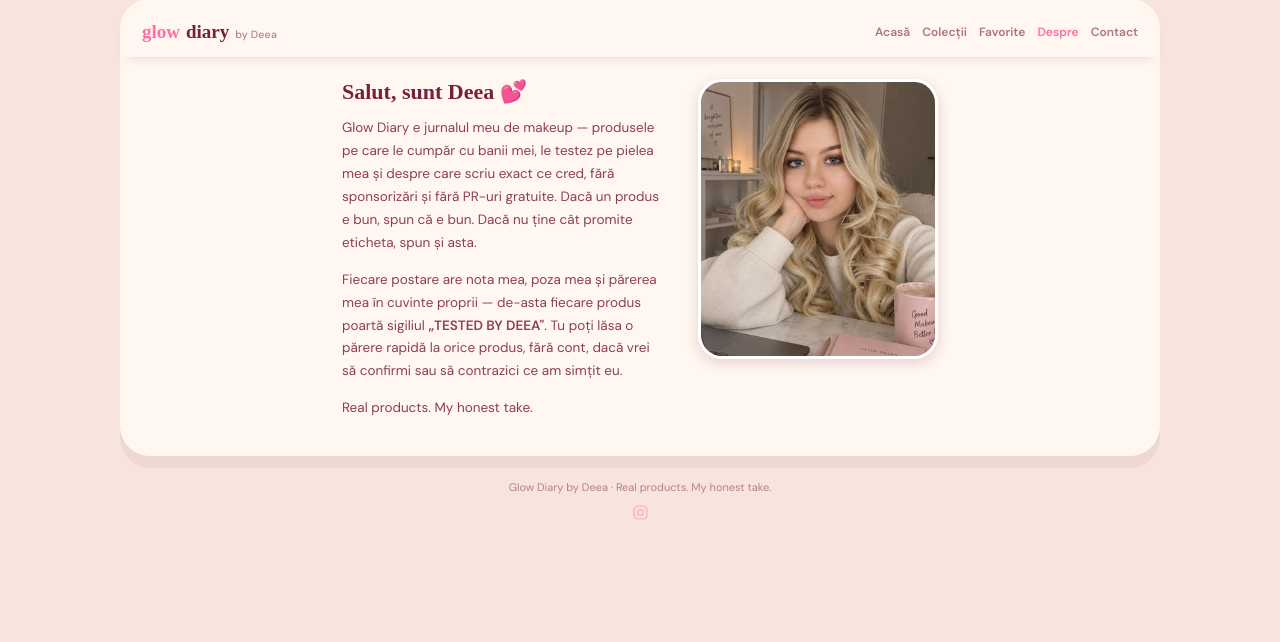
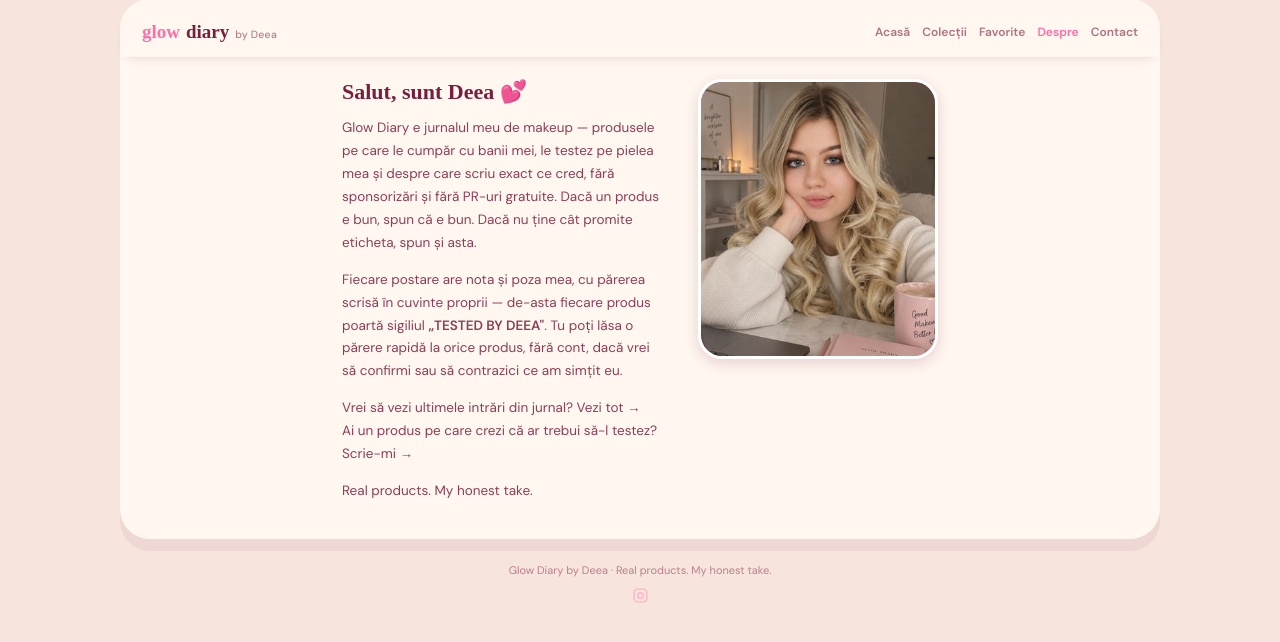
Before and after one commit to SanduAndreea22/Glow-Diary, a Django app: page /despre/ in a window 1280 px wide. Shown: the part 33-675 px from the top of the page. Run offline with Django 5.2, Linux system fonts and the light colour scheme; some web fonts are replaced.

Commit message:
Rezolvă găsirile din auditul de texte (Prompt 3/5)
- Acasă: "Las-o și pe-a ta la orice produs" -> "Lasă și tu o părere rapidă
  la orice produs" — clar de la prima citire ce anume se lasă
- Despre: "nota mea, poza mea și părerea mea" -> "nota și poza mea, cu
  părerea scrisă în cuvinte proprii" — elimină repetiția mecanică
- Despre: adăugat un CTA la final (link spre feed + spre Contact) —
  pagina nu se mai termina fără niciun pas următor pentru cititoare

Tagline-ul "Real products. My honest take." rămâne neschimbat — a fost
semnalat în toate rundele anterioare de audit fără să fie atins, semn că
e o alegere deliberată de brand, nu o scăpare.

Co-Authored-By: Claude Sonnet 5 <noreply@anthropic.com>
Claude-Session: https://claude.ai/code/session_01DYqANPasF9BFjw9mKqiiFp

```diff
--- a/reviews/templates/reviews/about.html
+++ b/reviews/templates/reviews/about.html
@@ -20,10 +20,14 @@
         cât promite eticheta, spun și asta.
       </p>
       <p class="static-text">
-        Fiecare postare are nota mea, poza mea și părerea mea în cuvinte proprii —
+        Fiecare postare are nota și poza mea, cu părerea scrisă în cuvinte proprii —
         de-asta fiecare produs poartă sigiliul <strong>„TESTED BY DEEA"</strong>.
         Tu poți lăsa o părere rapidă la orice produs, fără cont, dacă vrei să confirmi
         sau să contrazici ce am simțit eu.
+      </p>
+      <p class="static-text">
+        Vrei să vezi ultimele intrări din jurnal? <a href="{% url 'reviews:feed' %}">Vezi tot →</a><br>
+        Ai un produs pe care crezi că ar trebui să-l testez? <a href="{% url 'reviews:contact' %}">Scrie-mi →</a>
       </p>
       <p class="static-text">
         Real products. My honest take.
--- a/reviews/templates/reviews/feed.html
+++ b/reviews/templates/reviews/feed.html
@@ -6,7 +6,7 @@
 {% block content %}
 <div class="feed-title">Ultimele încercări</div>
 <div class="feed-tag">Real products. My honest take.</div>
-<p class="feed-intro">Machiajul pe care l-am cumpărat, l-am testat și l-am evaluat eu — fără PR-uri, fără sponsorizări. Las-o și pe-a ta la orice produs, fără cont. Vezi și <a href="{% url 'reviews:collections' %}">colecțiile mele curate →</a>{% if instagram_url %} sau <a href="{{ instagram_url }}" target="_blank" rel="noopener noreferrer">urmărește-mă pe Instagram →</a>{% endif %}</p>
+<p class="feed-intro">Machiajul pe care l-am cumpărat, l-am testat și l-am evaluat eu — fără PR-uri, fără sponsorizări. Lasă și tu o părere rapidă la orice produs, fără cont. Vezi și <a href="{% url 'reviews:collections' %}">colecțiile mele curate →</a>{% if instagram_url %} sau <a href="{{ instagram_url }}" target="_blank" rel="noopener noreferrer">urmărește-mă pe Instagram →</a>{% endif %}</p>
 {% if arata_contor_produse %}
 <div class="stat-chip">✨ {{ total_produse }} {% if total_produse == 1 %}produs testat{% else %}produse testate{% endif %} până acum</div>
 {% elif ultima_actualizare %}
```
